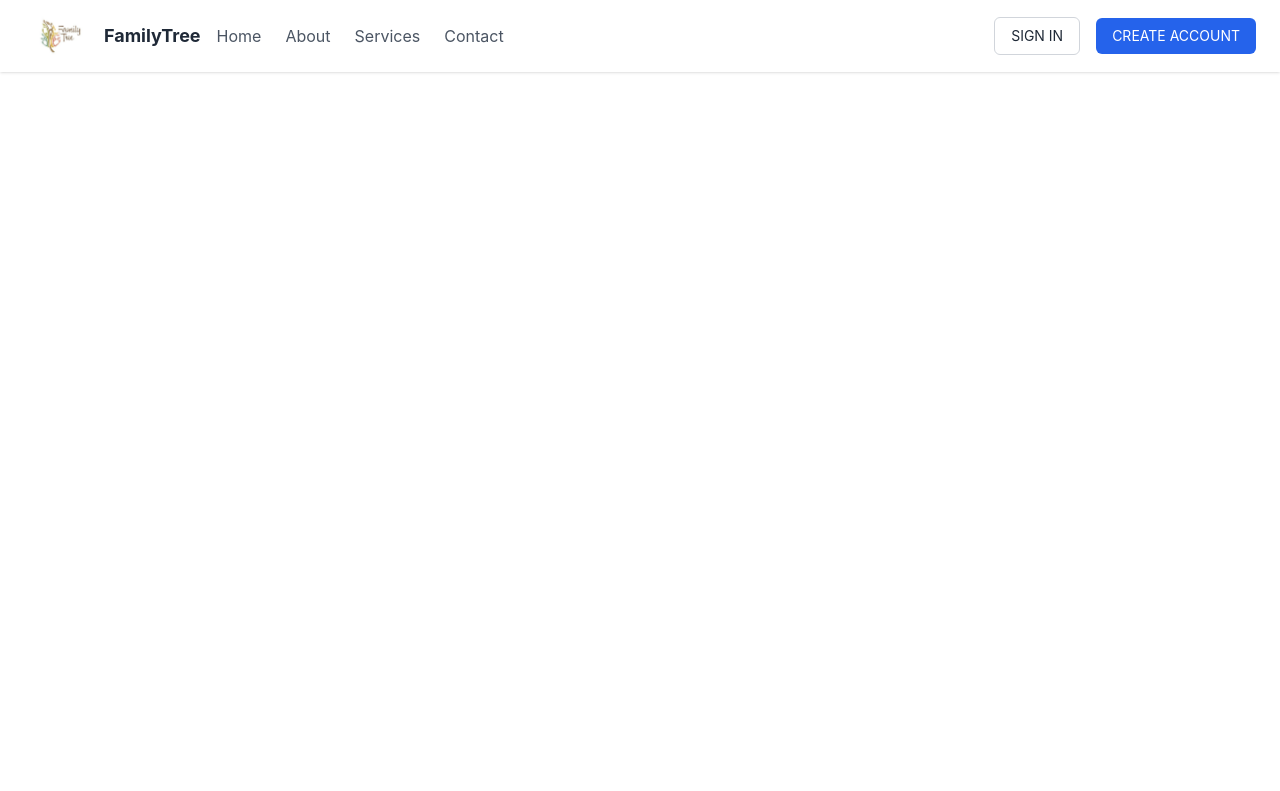
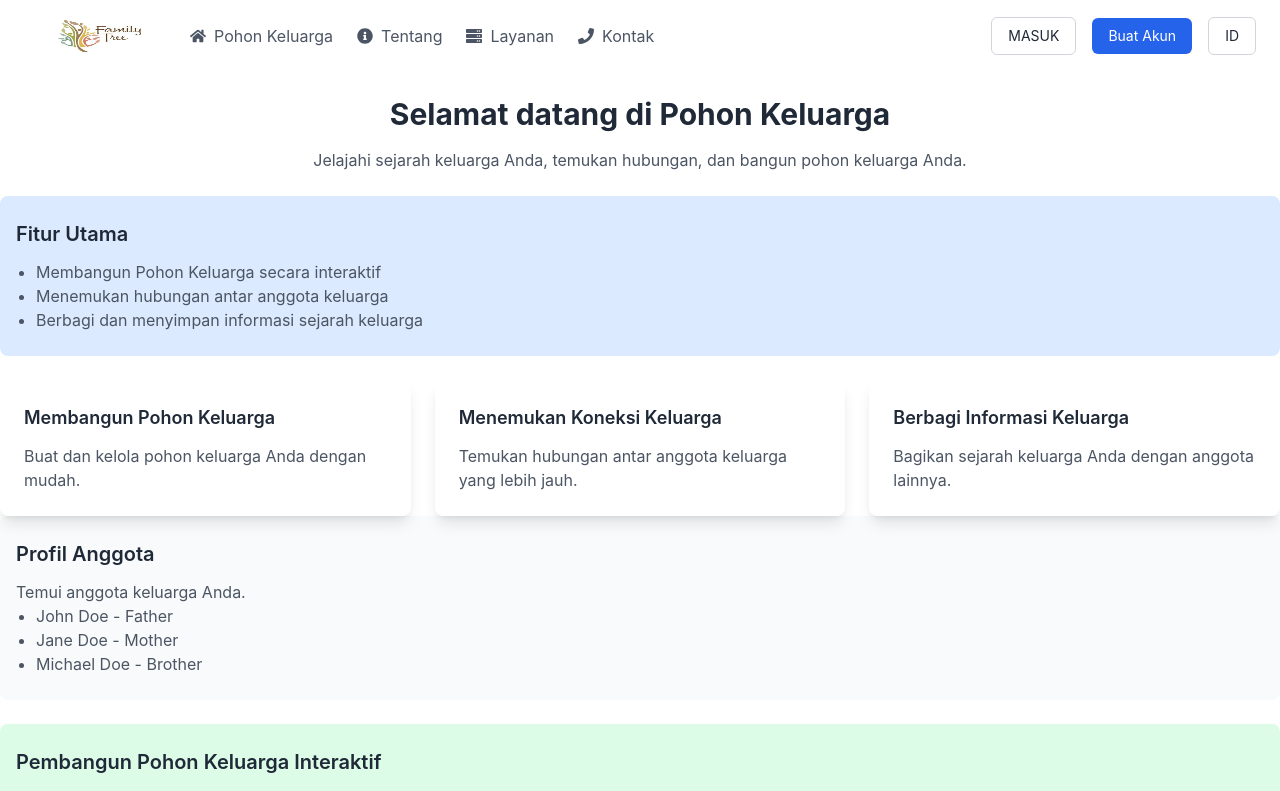
Before and after one commit to projectbinusa/familytree-client, a React (Create React App) app: page / in a window 1280 px wide. Shown: the top 791 px of the page. Built offline with nearby package versions, Linux system fonts and the light colour scheme.

Commit message:
membuat tampilan awal

```diff
--- a/package.json
+++ b/package.json
@@ -13,10 +13,12 @@
     "crypto-js": "^4.2.0",
     "datatables.net": "^1.13.8",
     "datatables.net-dt": "^1.13.8",
+    "framer-motion": "^11.11.17",
     "jquery": "^3.7.1",
     "react": "^18.3.1",
     "react-apexcharts": "^1.4.1",
     "react-dom": "^18.3.1",
+    "react-icons": "^5.3.0",
     "react-router-dom": "^5.2.0",
     "react-scripts": "5.0.1",
     "react-select": "^5.8.0",
--- a/src/pages/Home.js
+++ b/src/pages/Home.js
@@ -1,63 +1,131 @@
 import React, { useState } from "react";
-import { Link } from "react-router-dom";
-import images from "../asset/images.jpg"
+import { FaHome, FaInfoCircle, FaPhone, FaServer } from "react-icons/fa";
+import images from "../asset/images.jpg";
+import { motion } from "framer-motion"; // Import framer-motion for animations
 
 function Home() {
   const [isMenuOpen, setIsMenuOpen] = useState(false);
+  const [language, setLanguage] = useState("ID"); // ID for Bahasa Indonesia, EN for English
+  const [isLanguageOpen, setIsLanguageOpen] = useState(false); // Untuk menutup dropdown bahasa
+
+  // Fungsi untuk mengganti bahasa
+  const changeLanguage = (lang) => {
+    setLanguage(lang);
+    setIsLanguageOpen(false); // Menutup dropdown setelah bahasa dipilih
+  };
 
   return (
-    <header className="bg-white shadow">
+    <header className="bg-white shadow-md">
       <div className="container mx-auto flex justify-between items-center px-4 py-3 md:px-6">
         {/* Logo dan Menu Utama */}
         <div className="flex items-center space-x-4">
-          <a to="/" className="flex items-center">
-            <img
+          <a href="/" className="flex items-center">
+            <motion.img
               src={images}
               className="h-12"
               alt="Logo"
+              width="150px"
+              initial={{ opacity: 0 }}
+              animate={{ opacity: 1 }}
+              transition={{ duration: 1 }}
             />
-            <span className="ml-2 text-lg font-bold text-gray-800">
-              FamilyTree
-            </span>
           </a>
 
           {/* Menu Navigasi (Desktop) */}
           <nav className="hidden md:flex space-x-6">
-            <a to="/" className="text-gray-600 hover:text-blue-600">
-              Home
-            </a>
-            <a href="/about" className="text-gray-600 hover:text-blue-600">
-              About
-            </a>
-            <a to="/services" className="text-gray-600 hover:text-blue-600">
-              Services
-            </a>
-            <a to="/contact" className="text-gray-600 hover:text-blue-600">
-              Contact
-            </a>
+            <motion.a
+              href="/"
+              className="text-gray-600 hover:text-blue-600 flex items-center space-x-2"
+              initial={{ opacity: 0 }}
+              animate={{ opacity: 1 }}
+              transition={{ delay: 0.1, duration: 0.8 }}
+            >
+              <FaHome /> <span>{language === "ID" ? "Pohon Keluarga" : "Family Tree"}</span>
+            </motion.a>
+            <motion.a
+              href="/about"
+              className="text-gray-600 hover:text-blue-600 flex items-center space-x-2"
+              initial={{ opacity: 0 }}
+              animate={{ opacity: 1 }}
+              transition={{ delay: 0.2, duration: 0.8 }}
+            >
+              <FaInfoCircle /> <span>{language === "ID" ? "Tentang" : "About"}</span>
+            </motion.a>
+            <motion.a
+              href="/services"
+              className="text-gray-600 hover:text-blue-600 flex items-center space-x-2"
+              initial={{ opacity: 0 }}
+              animate={{ opacity: 1 }}
+              transition={{ delay: 0.3, duration: 0.8 }}
+            >
+              <FaServer /> <span>{language === "ID" ? "Layanan" : "Services"}</span>
+            </motion.a>
+            <motion.a
+              href="/contact"
+              className="text-gray-600 hover:text-blue-600 flex items-center space-x-2"
+              initial={{ opacity: 0 }}
+              animate={{ opacity: 1 }}
+              transition={{ delay: 0.4, duration: 0.8 }}
+            >
+              <FaPhone /> <span>{language === "ID" ? "Kontak" : "Contact"}</span>
+            </motion.a>
           </nav>
         </div>
 
         {/* Tombol Aksi (Desktop) */}
         <div className="hidden md:flex items-center space-x-4">
-          <a
-            to="/sign-in"
+          <motion.a
+            href="/sign-in"
             className="px-4 py-2 text-sm text-gray-800 border border-gray-300 rounded-md hover:bg-gray-100 transition"
+            whileHover={{ scale: 1.05 }}
+            whileTap={{ scale: 0.95 }}
           >
-            SIGN IN
-          </a>
-          <a
-            to="/create-account"
+            {language === "ID" ? "MASUK" : "SIGN IN"}
+          </motion.a>
+          <motion.a
+            href="/create-account"
             className="px-4 py-2 text-sm text-white bg-blue-600 rounded-md hover:bg-blue-700 transition"
+            whileHover={{ scale: 1.05 }}
+            whileTap={{ scale: 0.95 }}
           >
-            CREATE ACCOUNT
-          </a>
+            {language === "ID" ? "Buat Akun" : "CREATE ACCOUNT"}
+          </motion.a>
+
+          {/* Dropdown Pemilih Bahasa */}
+          <div className="relative">
+            <motion.button
+              className="px-4 py-2 text-sm text-gray-800 border border-gray-300 rounded-md"
+              onClick={() => setIsLanguageOpen(!isLanguageOpen)}
+              whileHover={{ scale: 1.05 }}
+            >
+              {language === "ID" ? "ID" : "EN"}
+            </motion.button>
+            {isLanguageOpen && (
+              <div className="absolute right-0 mt-2 w-32 bg-white shadow-md rounded-md border border-gray-300">
+                <motion.button
+                  className="block w-full px-4 py-2 text-left text-gray-800 hover:bg-gray-100"
+                  onClick={() => changeLanguage("ID")}
+                  whileHover={{ scale: 1.05 }}
+                >
+                  Indonesia
+                </motion.button>
+                <motion.button
+                  className="block w-full px-4 py-2 text-left text-gray-800 hover:bg-gray-100"
+                  onClick={() => changeLanguage("EN")}
+                  whileHover={{ scale: 1.05 }}
+                >
+                  English
+                </motion.button>
+              </div>
+            )}
+          </div>
         </div>
 
         {/* Tombol Hamburger (Mobile) */}
-        <button
+        <motion.button
           className="md:hidden text-gray-800 focus:outline-none"
           onClick={() => setIsMenuOpen(!isMenuOpen)}
+          whileHover={{ scale: 1.05 }}
         >
           <svg
             className="w-6 h-6"
@@ -73,52 +141,116 @@ function Home() {
               d="M4 6h16M4 12h16m-7 6h7"
             />
           </svg>
-        </button>
+        </motion.button>
       </div>
 
-      {/* Dropdown Menu untuk Mobile */}
-      {isMenuOpen && (
-        <div className="md:hidden bg-white border-t border-gray-200 shadow-md">
-          <nav className="flex flex-col space-y-2 p-4">
-            <Link
-              to="/"
-              className="text-gray-600 hover:text-blue-600 transition"
+      {/* Konten di bawah header */}
+      <div className="container mx-auto py-6">
+        <motion.h2
+          className="text-3xl font-bold text-center text-gray-800 mb-4"
+          initial={{ opacity: 0 }}
+          animate={{ opacity: 1 }}
+          transition={{ delay: 0.5, duration: 1 }}
         >
-              Home
-            </Link>
-            <Link
-              to="/about"
-              className="text-gray-600 hover:text-blue-600 transition"
+          {language === "ID" ? "Selamat datang di Pohon Keluarga" : "Welcome to the Family Tree"}
+        </motion.h2>
+        <motion.p
+          className="text-gray-600 text-center mb-6"
+          initial={{ opacity: 0 }}
+          animate={{ opacity: 1 }}
+          transition={{ delay: 0.6, duration: 1 }}
         >
-              About
-            </Link>
-            <Link
-              to="/services"
-              className="text-gray-600 hover:text-blue-600 transition"
+          {language === "ID"
+            ? "Jelajahi sejarah keluarga Anda, temukan hubungan, dan bangun pohon keluarga Anda."
+            : "Explore your family history, discover relationships, and build your family tree."}
+        </motion.p>
+
+        {/* New Feature Section */}
+        <motion.div
+          className="bg-blue-100 py-6 px-4 rounded-lg mb-6"
+          initial={{ opacity: 0 }}
+          animate={{ opacity: 1 }}
+          transition={{ delay: 0.7, duration: 1 }}
         >
-              Services
-            </Link>
-            <Link
-              to="/contact"
-              className="text-gray-600 hover:text-blue-600 transition"
+          <h3 className="text-xl font-semibold text-gray-800 mb-3">{language === "ID" ? "Fitur Utama" : "Main Features"}</h3>
+          <ul className="list-disc pl-5 text-gray-600">
+            <li>{language === "ID" ? "Membangun Pohon Keluarga secara interaktif" : "Build an interactive Family Tree"}</li>
+            <li>{language === "ID" ? "Menemukan hubungan antar anggota keluarga" : "Find connections between family members"}</li>
+            <li>{language === "ID" ? "Berbagi dan menyimpan informasi sejarah keluarga" : "Share and save family history information"}</li>
+          </ul>
+        </motion.div>
+
+        {/* Layanan Section (Services) */}
+        <motion.div
+          className="grid grid-cols-1 sm:grid-cols-2 md:grid-cols-3 gap-6"
+          initial={{ opacity: 0 }}
+          animate={{ opacity: 1 }}
+          transition={{ delay: 0.8, duration: 1 }}
         >
-              Contact
-            </Link>
-            <Link
-              to="/sign-in"
-              className="px-4 py-2 text-gray-800 border border-gray-300 rounded-md hover:bg-gray-100 transition"
+          <div className="bg-white shadow-lg rounded-lg p-6">
+            <h4 className="text-lg font-semibold text-gray-800 mb-3">{language === "ID" ? "Membangun Pohon Keluarga" : "Build a Family Tree"}</h4>
+            <p className="text-gray-600">{language === "ID" ? "Buat dan kelola pohon keluarga Anda dengan mudah." : "Create and manage your family tree with ease."}</p>
+          </div>
+          <div className="bg-white shadow-lg rounded-lg p-6">
+            <h4 className="text-lg font-semibold text-gray-800 mb-3">{language === "ID" ? "Menemukan Koneksi Keluarga" : "Find Family Connections"}</h4>
+            <p className="text-gray-600">{language === "ID" ? "Temukan hubungan antar anggota keluarga yang lebih jauh." : "Discover deeper connections between family members."}</p>
+          </div>
+          <div className="bg-white shadow-lg rounded-lg p-6">
+            <h4 className="text-lg font-semibold text-gray-800 mb-3">{language === "ID" ? "Berbagi Informasi Keluarga" : "Share Family Information"}</h4>
+            <p className="text-gray-600">{language === "ID" ? "Bagikan sejarah keluarga Anda dengan anggota lainnya." : "Share your family history with other members."}</p>
+          </div>
+        </motion.div>
+
+        {/* New Feature: Member Profiles */}
+        <motion.div
+          className="bg-gray-50 py-6 px-4 rounded-lg mb-6"
+          initial={{ opacity: 0 }}
+          animate={{ opacity: 1 }}
+          transition={{ delay: 0.9, duration: 1 }}
         >
-              SIGN IN
-            </Link>
-            <Link
-              to="/create-account"
-              className="px-4 py-2 text-white bg-blue-600 rounded-md hover:bg-blue-700 transition"
+          <h3 className="text-xl font-semibold text-gray-800 mb-3">{language === "ID" ? "Profil Anggota" : "Member Profiles"}</h3>
+          <p className="text-gray-600">{language === "ID" ? "Temui anggota keluarga Anda." : "Meet your family members."}</p>
+          {/* This would ideally be replaced with dynamic content */}
+          <ul className="list-disc pl-5 text-gray-600">
+            <li>John Doe - Father</li>
+            <li>Jane Doe - Mother</li>
+            <li>Michael Doe - Brother</li>
+          </ul>
+        </motion.div>
+
+        {/* New Feature: Interactive Family Tree Builder */}
+        <motion.div
+          className="bg-green-100 py-6 px-4 rounded-lg mb-6"
+          initial={{ opacity: 0 }}
+          animate={{ opacity: 1 }}
+          transition={{ delay: 1, duration: 1 }}
         >
-              CREATE ACCOUNT
-            </Link>
-          </nav>
+          <h3 className="text-xl font-semibold text-gray-800 mb-3">{language === "ID" ? "Pembangun Pohon Keluarga Interaktif" : "Interactive Family Tree Builder"}</h3>
+          <p className="text-gray-600">{language === "ID" ? "Mulai membangun pohon keluarga Anda secara interaktif." : "Start building your family tree interactively."}</p>
+          <motion.button
+            className="bg-blue-600 text-white py-2 px-4 rounded-md hover:bg-blue-700"
+            whileHover={{ scale: 1.05 }}
+          >
+            {language === "ID" ? "Mulai Sekarang" : "Start Now"}
+          </motion.button>
+        </motion.div>
+
+        {/* New Feature: FAQ */}
+        <motion.div
+          className="bg-white py-6 px-4 rounded-lg mb-6"
+          initial={{ opacity: 0 }}
+          animate={{ opacity: 1 }}
+          transition={{ delay: 1.1, duration: 1 }}
+        >
+          <h3 className="text-xl font-semibold text-gray-800 mb-3">{language === "ID" ? "Pertanyaan yang Sering Diajukan" : "Frequently Asked Questions"}</h3>
+          <ul className="text-gray-600">
+            <li><strong>{language === "ID" ? "Bagaimana cara membangun pohon keluarga?" : "How do I build a family tree?"}</strong></li>
+            <p>{language === "ID" ? "Ikuti langkah-langkah di halaman pembuat pohon keluarga." : "Follow the steps on the family tree builder page."}</p>
+            <li><strong>{language === "ID" ? "Apa yang harus saya lakukan jika saya lupa kata sandi?" : "What should I do if I forget my password?"}</strong></li>
+            <p>{language === "ID" ? "Gunakan opsi pemulihan kata sandi di halaman masuk." : "Use the password recovery option on the sign-in page."}</p>
+          </ul>
+        </motion.div>
       </div>
-      )}
     </header>
   );
 }
```
Also changed, not shown: 1 other file (tests, documents, lock files or other folders). Lines whose indentation alone changed are shown as unchanged.
